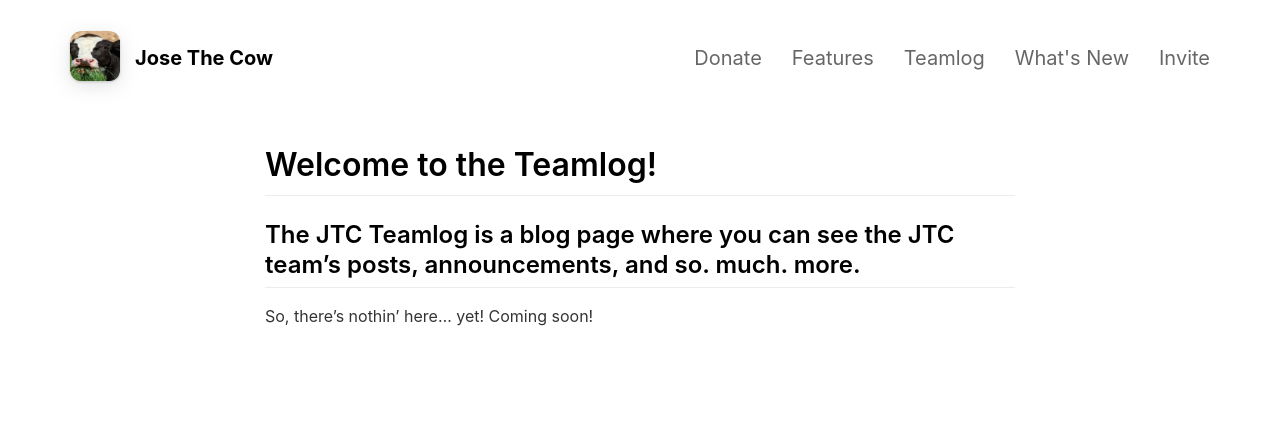
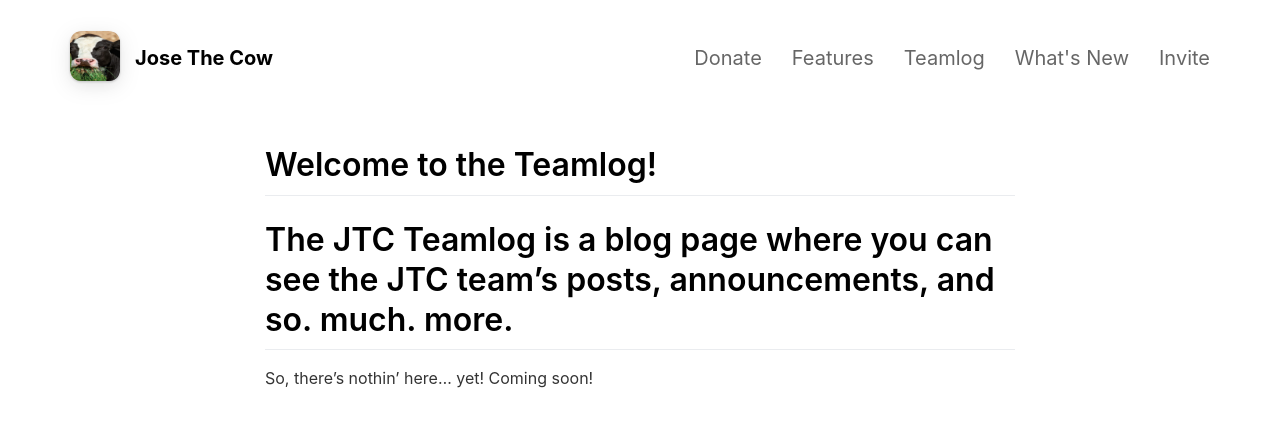
Before and after one commit to josethecow/josethecow.github.io, a Jekyll site: the page built from _pages/teamlog.md, in a window 1280 px wide. Shown: the top 427 px of the page. Built offline with Jekyll 4.4.1, drawn with Linux system fonts in a browser that asks for light colours; nearby versions of some CDN libraries.

```diff
--- a/_pages/teamlog.md
+++ b/_pages/teamlog.md
@@ -4,6 +4,6 @@ title: Teamlog
 include_in_header: true
 ---
 # Welcome to the Teamlog!
-## The JTC Teamlog is a blog page where you can see the JTC team's posts, announcements, and so. much. more.
+# The JTC Teamlog is a blog page where you can see the JTC team's posts, announcements, and so. much. more.
 
 So, there's nothin' here... yet! Coming soon!
```
